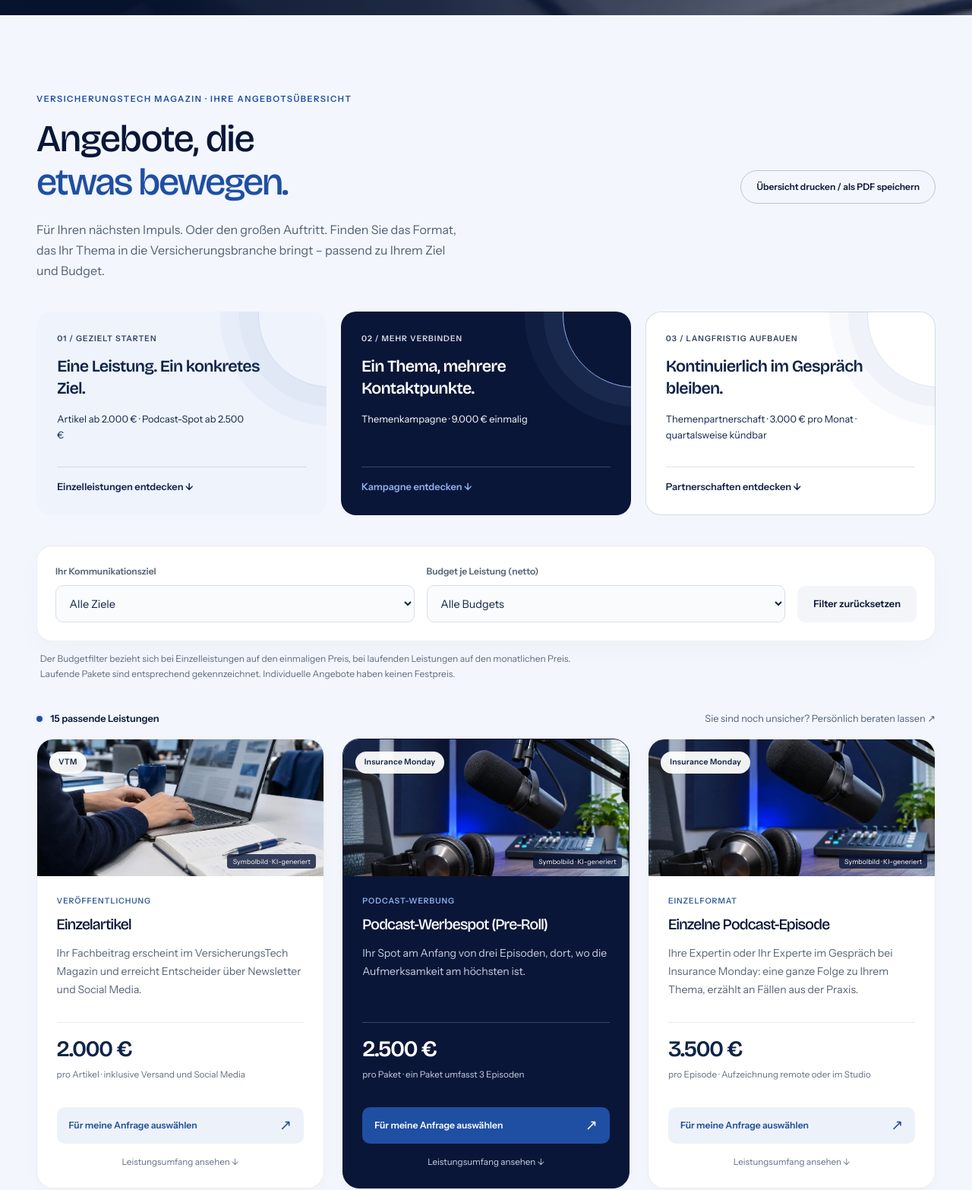
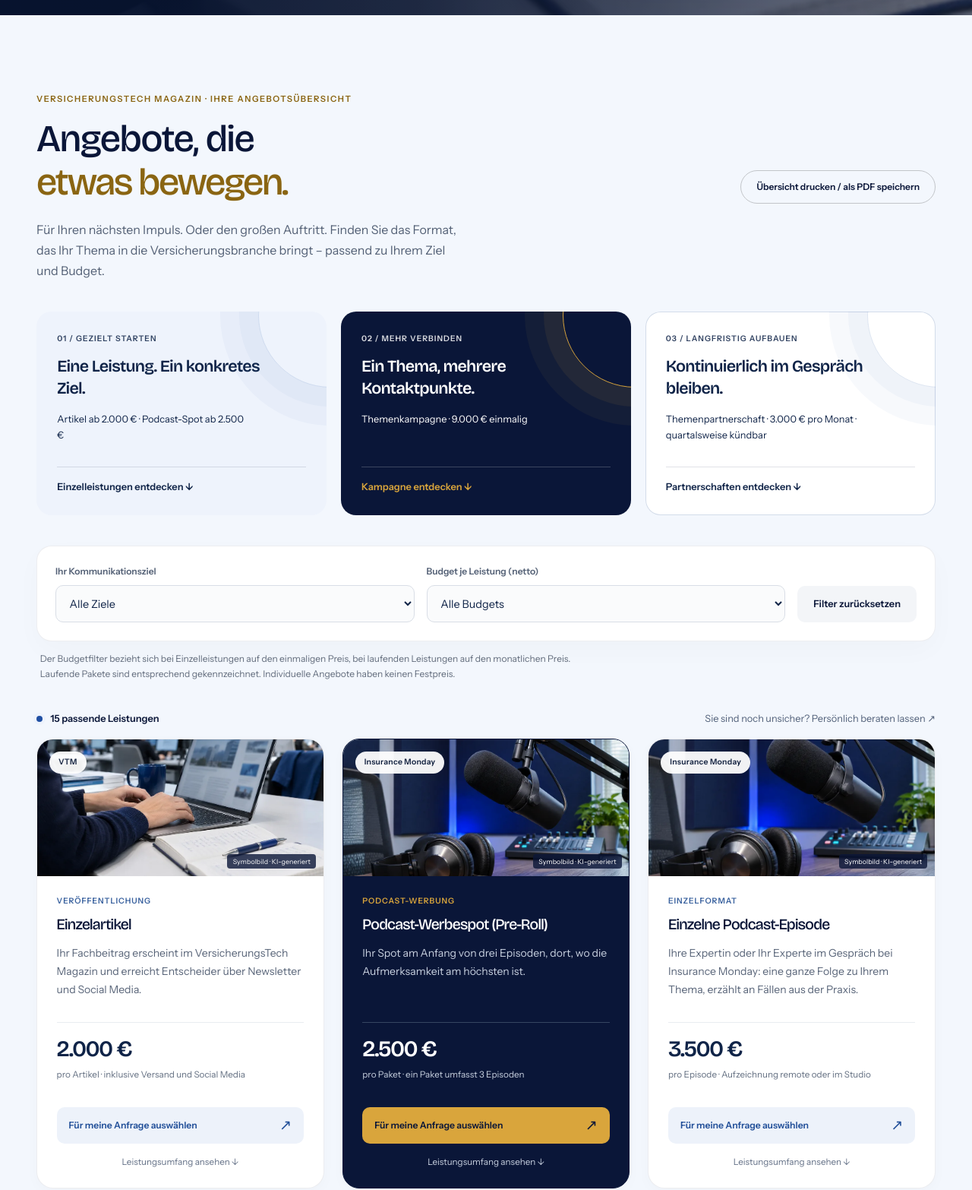
Before and after one commit to MaxHemp/VTM-Angebotsplattform, a website: page index.html in a window 1280 px wide. Shown: the part 720-2286 px from the top of the page at 76% size. Drawn offline with Linux system fonts and the light colour scheme.

Commit message:
Restore gold as a focused VTM signal color

```diff
--- a/assets/editorial.css
+++ b/assets/editorial.css
@@ -17,7 +17,7 @@
   .hero-bild::after { background:linear-gradient(90deg,rgb(7 19 44 / .98) 0%,rgb(7 19 44 / .86) 43%,rgb(7 19 44 / .35) 100%); }
   .hero .wrap { padding-block:clamp(3.5rem,6vw,6rem); }
   .hero h1 { max-width:16ch; margin-bottom:1.6rem; }
-  .editorial-emphasis { display:block; font-family:var(--vtm-font-display); font-weight:500; font-style:normal; letter-spacing:-.045em; color:#8FB0F0; }
+  .editorial-emphasis { display:block; font-family:var(--vtm-font-display); font-weight:500; font-style:normal; letter-spacing:-.045em; color:var(--vtm-gold); }
   .hero .lead { font-size:1.05rem; line-height:1.75; max-width:34rem; }
   .hero .unterzeile { font-family:var(--vtm-font-text); font-style:normal; font-size:.95rem; color:#8FB0F0; margin-block:1.5rem 2rem; }
   .hero .unterzeile small { color:#b8c4d8; font-size:.75rem; }
@@ -29,22 +29,22 @@
   .offer-finder { position:relative; background:#F3F7FD; }
   .finder-heading { gap:2rem; align-items:center; margin-bottom:2.5rem; }
   .finder-heading > div { max-width:44rem; }
-  .finder-heading .kicker { color:#1F4FA3; font-family:var(--vtm-font-text); font-size:.7rem; letter-spacing:.14em; font-weight:600; }
+  .finder-heading .kicker { color:var(--vtm-gold-text); font-family:var(--vtm-font-text); font-size:.7rem; letter-spacing:.14em; font-weight:600; }
   .finder-heading h2 { max-width:20ch; }
-  .finder-heading .editorial-emphasis { color:#1F4FA3; }
+  .finder-heading .editorial-emphasis { color:var(--vtm-gold-text); }
   .finder-heading .lead { margin-top:1.25rem; max-width:55ch; color:#536075; font-size:1rem; line-height:1.7; }
   #print-overview { border-radius:30px; font-size:.75rem; padding-inline:1.25rem; background:transparent; border-color:#c2c5c9; }
   .entry-paths { gap:1.15rem; margin:0 0 2.5rem; border:0; }
   .entry-paths a { position:relative; overflow:hidden; min-height:268px; padding:1.7rem; border:0 !important; border-radius:20px; background:#EEF3FC; gap:.9rem; transition:transform .25s,box-shadow .25s; }
   .entry-paths a::after { content:''; position:absolute; width:190px; height:190px; border:1px solid rgb(31 79 163 / .15); border-radius:50%; right:-100px; top:-90px; box-shadow:0 0 0 25px rgb(31 79 163 / .035),0 0 0 50px rgb(31 79 163 / .035); pointer-events:none; }
   .entry-paths a:nth-child(2) { background:#0A1638; color:white; }
-  .entry-paths a:nth-child(2)::after { border-color:#8FB0F0; box-shadow:0 0 0 25px rgb(143 176 240 / .07),0 0 0 50px rgb(143 176 240 / .05); }
+  .entry-paths a:nth-child(2)::after { border-color:var(--vtm-gold); box-shadow:0 0 0 25px rgb(217 165 60 / .07),0 0 0 50px rgb(217 165 60 / .05); }
   .entry-paths a:nth-child(3) { background:#FFFFFF; box-shadow:inset 0 0 0 1px #D3DCEA; }
   .entry-paths a span { position:relative; font-size:.65rem; letter-spacing:.1em; opacity:.85; font-weight:600; }
   .entry-paths a strong { max-width:20ch; font-family:'VTM Bricolage',sans-serif; font-size:1.35rem; letter-spacing:-.035em; line-height:1.35; }
   .entry-paths a small { font-size:.8rem; line-height:1.65; max-width:30ch; }
   .entry-paths a b { display:flex; justify-content:space-between; padding-top:1rem; border-top:1px solid rgb(10 22 56 / .12); font-size:.8rem; color:inherit; }
-  .entry-paths a:nth-child(2) b { border-color:rgb(255 255 255 / .2); color:#8FB0F0; }
+  .entry-paths a:nth-child(2) b { border-color:rgb(255 255 255 / .2); color:var(--vtm-gold); }
   .finder-controls { padding:1.5rem; background:white; border:1px solid rgb(10 22 56 / .07); border-radius:20px; box-shadow:0 12px 35px rgb(10 22 56 / .025); }
   .finder-controls label { font-size:.75rem; color:#536075; }
   .finder-controls select { border-color:#d9dee6; border-radius:10px; background:#fafbfc; font-size:.9rem; padding:.85rem; }
@@ -80,8 +80,8 @@
   .discovery-dark { background:#0A1638; border-color:#0A1638; color:white; }
   .discovery-dark .discovery-price { color:white; border-color:#354561; }
   .discovery-dark .discovery-description,.discovery-dark .discovery-unit,.discovery-dark .discovery-details { color:#c8d1e0; }
-  .discovery-dark .discovery-format { color:#8FB0F0; }
-  .discovery-dark .btn { background:#1F4FA3; color:#FFFFFF; }
+  .discovery-dark .discovery-format { color:var(--vtm-gold); }
+  .discovery-dark .btn { background:var(--vtm-gold); color:var(--vtm-nacht); }
   .discovery-card:focus-within { border-color:#376bc6; box-shadow:0 14px 35px rgb(10 22 56 / .1); }
   .karte { border-color:rgb(10 22 56 / .09); box-shadow:0 6px 24px rgb(10 22 56 / .025); }
   .angebot .format,.offer-format { font-family:var(--vtm-font-text); font-size:.7rem; letter-spacing:.08em; }
@@ -102,7 +102,7 @@
     .discovery-card:hover { transform:translateY(-5px); box-shadow:0 20px 40px rgb(10 22 56 / .11); }
     .discovery-card:hover .discovery-art img { transform:scale(1.06); }
     .discovery-card .btn:hover { background:#1F4FA3; color:#fff; }
-    .discovery-dark .btn:hover { background:#183F85; color:#FFFFFF; }
+    .discovery-dark .btn:hover { background:#E9BF73; color:var(--vtm-nacht); }
   }
   @media(max-width:1100px) { .finder-heading { align-items:start; } .entry-paths a { padding:1.4rem; } }
   @media(max-width:900px) { .entry-paths a strong { font-size:1.1rem; } .hero h1 { max-width:18ch; } }
```
Also changed, not shown: README.md.
